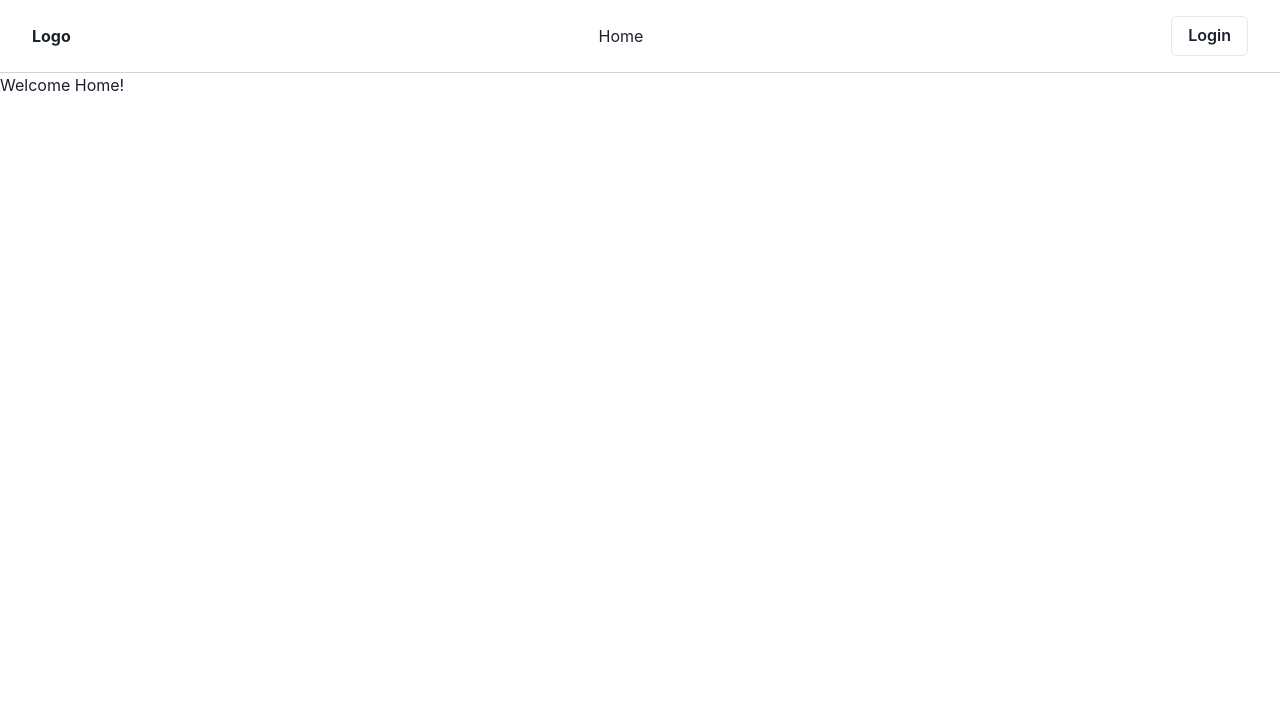
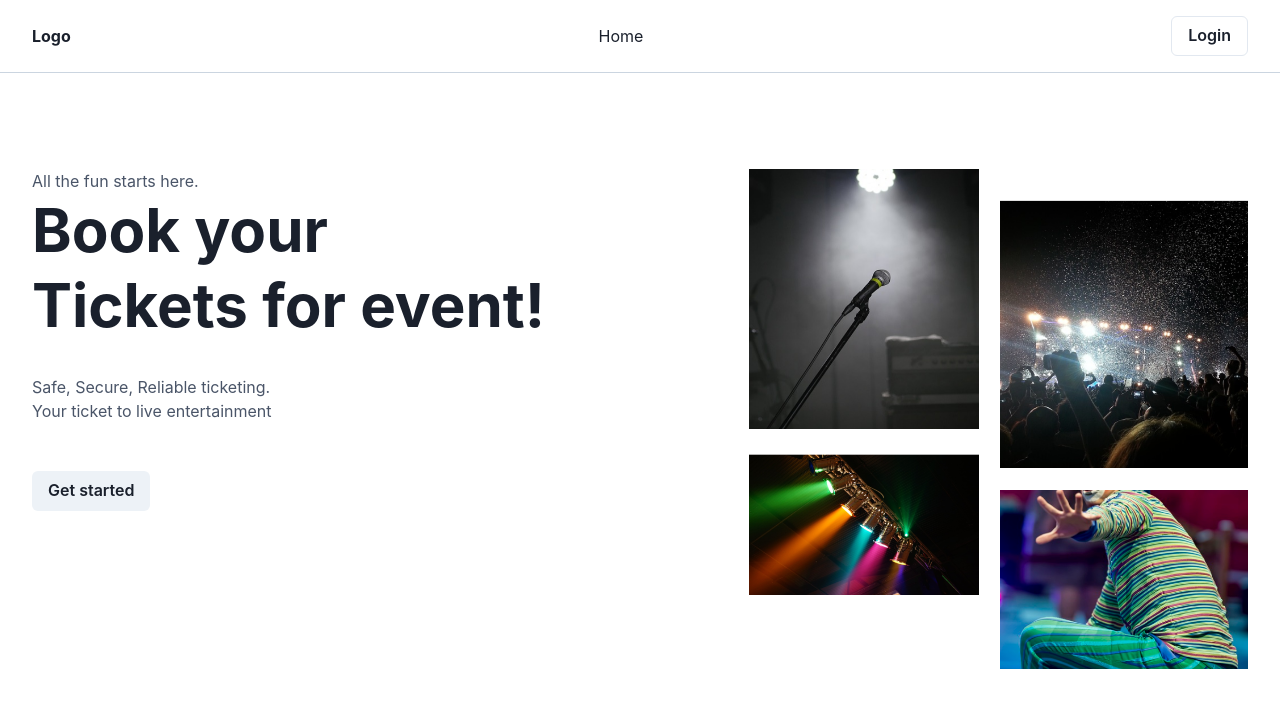
Before and after one commit to kalwabed/festika-workshop-2024, a React (Vite) app in the folder frontend/: page / in a window 1280 px wide. Shown: the top 708 px of the page. Built offline with nearby package versions, Linux system fonts and the light colour scheme.

Commit message:
feat: initial hero

```diff
--- /dev/null
+++ b/frontend/src/components/hero.tsx
@@ -0,0 +1,27 @@
+import { Box, Button, Flex, Heading, Image, Text } from '@chakra-ui/react'
+import heroImage from '~assets/hero.png'
+
+export default function Hero() {
+  return (
+    <Flex mt={24} px={[0, 8]} gap={8}>
+      <Box>
+        <Text as="span" color="gray.600">
+          All the fun starts here.
+        </Text>
+        <Heading width={['100%', '75%']} lineHeight="1.25" fontSize="6xl">
+          Book your Tickets for event!
+        </Heading>
+
+        <Text color="gray.600" mt={8}>
+          Safe, Secure, Reliable ticketing.
+        </Text>
+        <Text color="gray.600">Your ticket to live entertainment</Text>
+
+        <Button mt={12}>Get started</Button>
+      </Box>
+      <Box>
+        <Image src={heroImage} alt="Hero image" width={600} height={500} />
+      </Box>
+    </Flex>
+  )
+}
--- a/frontend/src/routes/__root.tsx
+++ b/frontend/src/routes/__root.tsx
@@ -7,7 +7,7 @@ export const Route = createRootRoute({
   component: () => (
     <>
       <PageHeader />
-      <Flex as="main" flexDir="column" w="full">
+      <Flex as="main" px={[4, 0]} flexDir="column" w="full">
         <Outlet />
       </Flex>
       <TanStackRouterDevtools />
--- a/frontend/src/routes/index.lazy.tsx
+++ b/frontend/src/routes/index.lazy.tsx
@@ -1,4 +1,5 @@
 import { createLazyFileRoute } from '@tanstack/react-router'
+import Hero from '~components/hero'
 
 export const Route = createLazyFileRoute('/')({
   component: HomePage,
@@ -6,8 +7,8 @@ export const Route = createLazyFileRoute('/')({
 
 function HomePage() {
   return (
-    <div className="p-2">
-      <h3>Welcome Home!</h3>
-    </div>
+    <>
+      <Hero />
+    </>
   )
 }
```
Also changed, not shown: frontend/src/assets/hero.png (added).
